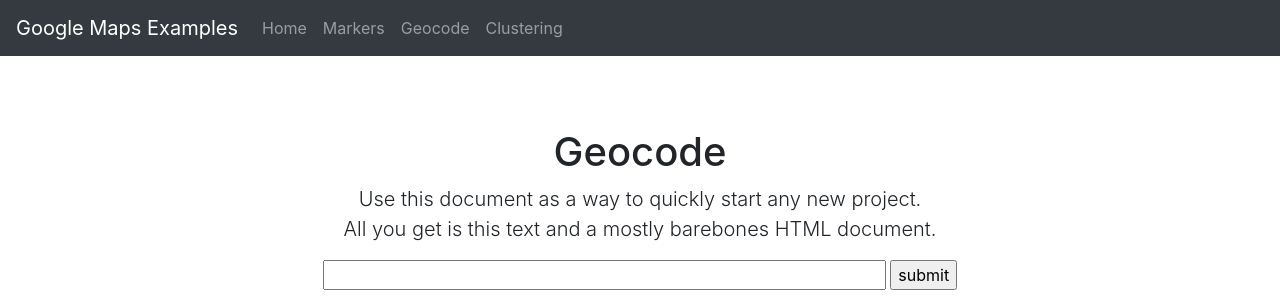
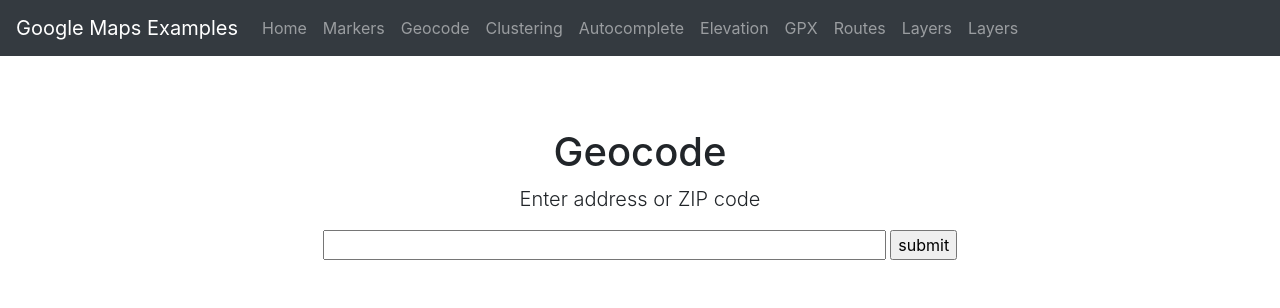
Before and after one commit to antonshell/google-maps-examples, a Symfony app: template templates/main/geocode.html.twig in a window 1280 px wide. Shown: the top 308 px of the page. Run offline with Twig, Linux system fonts and the light colour scheme; the template is opened without the code that fills it, so the values that code supplies are empty; some libraries are stand-ins or nearby versions.

Commit message:
Added extra menu items

```diff
--- a/templates/main/geocode.html.twig
+++ b/templates/main/geocode.html.twig
@@ -3,7 +3,7 @@
 {% block content %}
     <div class="starter-template">
         <h1>Geocode</h1>
-        <p class="lead">Use this document as a way to quickly start any new project.<br> All you get is this text and a mostly barebones HTML document.</p>
+        <p class="lead">Enter address or ZIP code</p>
 
         <input id="address" type="text" size="50">
         <input id="geo" type="submit" value="submit">
--- a/templates/partials/header.html.twig
+++ b/templates/partials/header.html.twig
@@ -18,6 +18,24 @@
             <li class="nav-item">
                 <a class="nav-link" href="{{ url('clustering') }}">Clustering</a>
             </li>
+            <li class="nav-item">
+                <a class="nav-link" href="#">Autocomplete</a>
+            </li>
+            <li class="nav-item">
+                <a class="nav-link" href="#">Elevation</a>
+            </li>
+            <li class="nav-item">
+                <a class="nav-link" href="#">GPX</a>
+            </li>
+            <li class="nav-item">
+                <a class="nav-link" href="#">Routes</a>
+            </li>
+            <li class="nav-item">
+                <a class="nav-link" href="#">Layers</a>
+            </li>
+            <li class="nav-item">
+                <a class="nav-link" href="#">Layers</a>
+            </li>
         </ul>
     </div>
 </nav>
```
